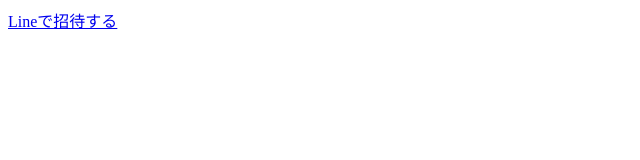
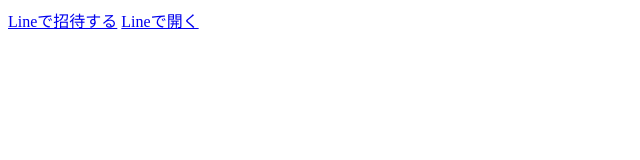
Before and after one commit to ryu1/ryu1.github.io, a plain HTML site: page invitation.html in a window 1280 px wide. Shown: the whole page, without its empty margins (0-640 px from the left). Drawn offline with nearby package versions, Linux system fonts and the light colour scheme.

Commit message:
Update invitation.html

```diff
--- a/invitation.html
+++ b/invitation.html
@@ -17,5 +17,6 @@
 </head>
 <body>
 <a href="whiteboard://entry?roomId=sdfsdf&roomName=asdf">Lineで招待する</a>
+  <a href="line://msg/text/test">Lineで開く</a>
 </body>
 </html>
```
